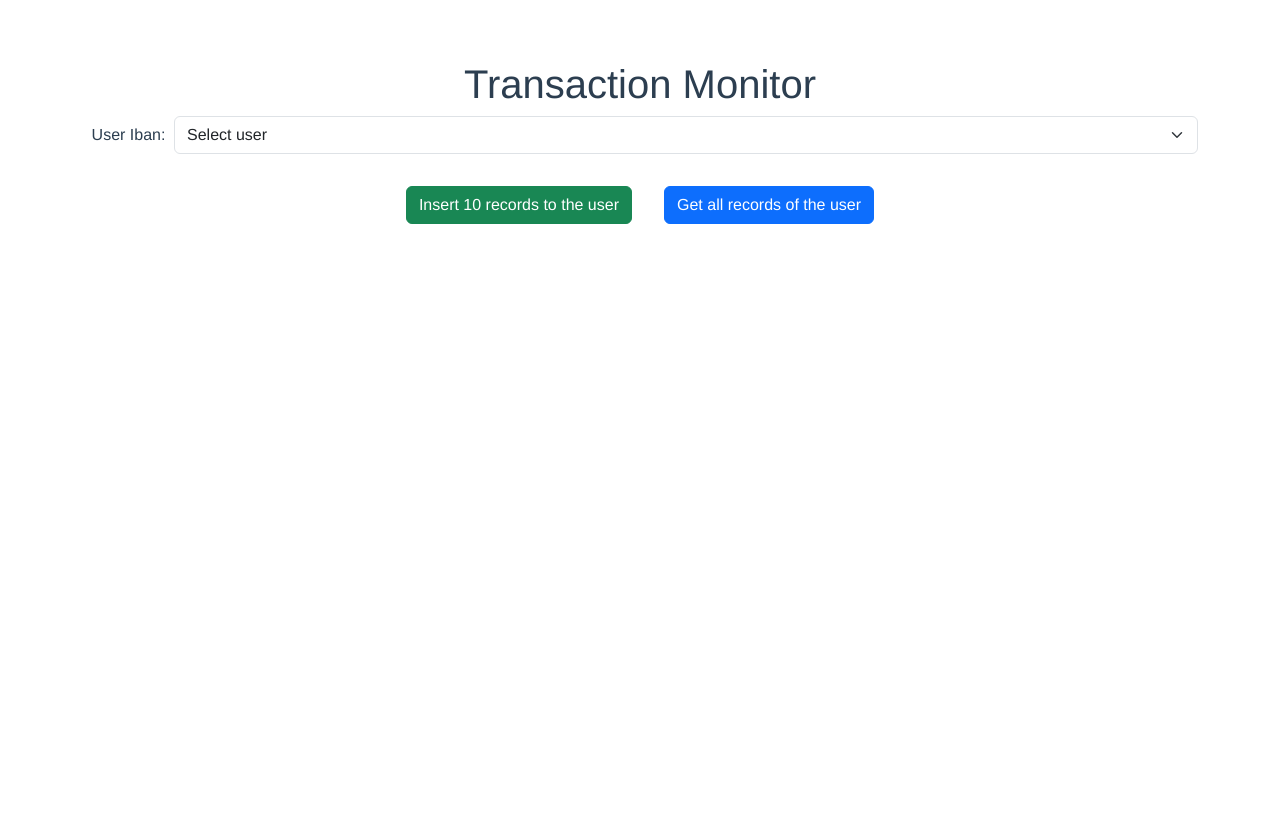
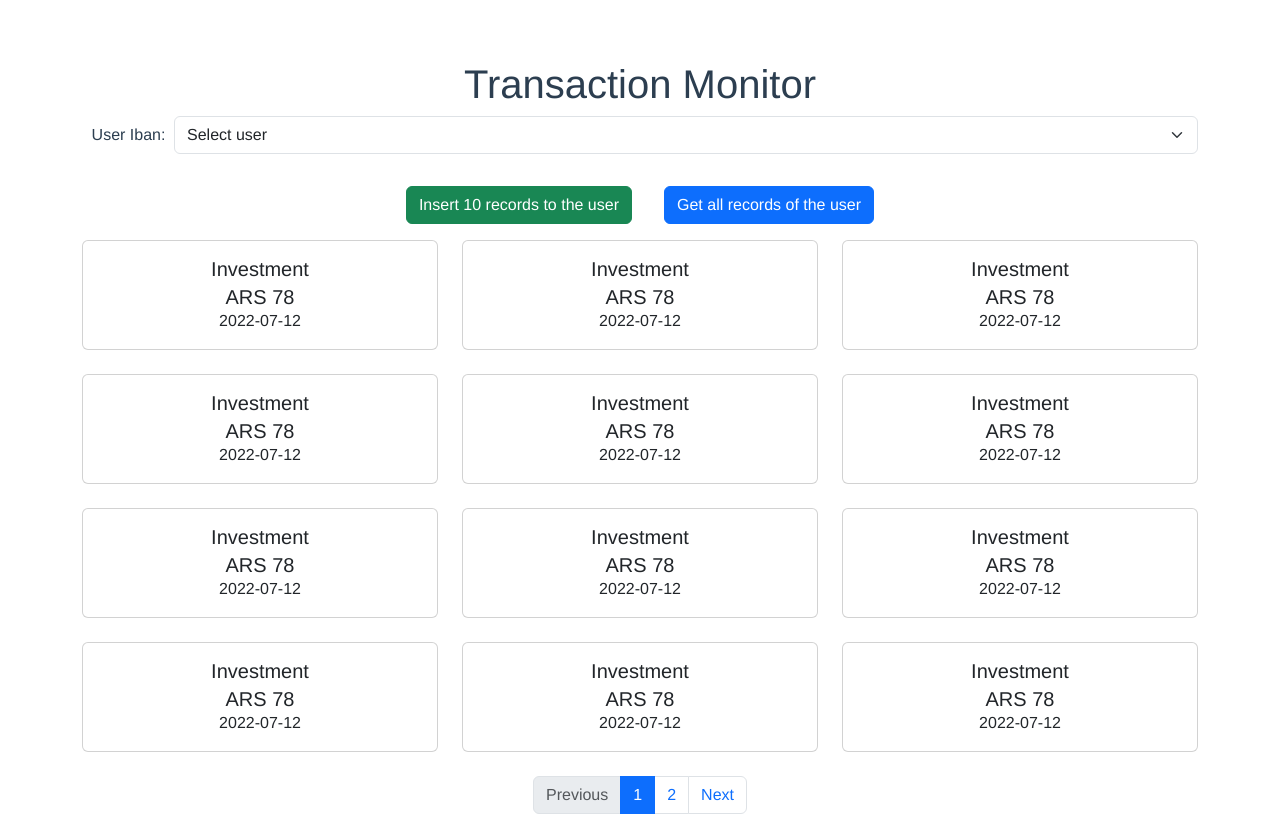
Before and after one commit to genewang0929/transaction-frontend, a Vue app: page / in a window 1280 px wide. Before the commit the page ends 800 px from the top, so only its background shows below. Built offline with nearby package versions, Linux system fonts and the light colour scheme.

Commit message:
feat: UI done

```diff
--- a/src/App.vue
+++ b/src/App.vue
@@ -16,31 +16,84 @@
     </div>
     <button class="btn btn-success m-3">Insert 10 records to the user</button>
     <button class="btn btn-primary m-3">Get all records of the user</button>
-    <!-- <div class="card">
-      <div class="card-body">
-        <h5 class="card-title">Investment</h5>
-        <h6 class="card-subtitle mb-2 text-muted">ARS 78</h6>
-        <p class="card-text">2022-07-12</p>
-      </div>
-    </div> -->
+
+    <!-- Cards -->
     <div class="row row-cols-1 row-cols-md-3">
-      <div class="col mb-4" v-for="card in cards" :key="card.id">
+      <div class="col mb-4" v-for="card in paginatedCards" :key="card.id">
         <div class="card">
-          <img :src="card.imageUrl" class="card-img-top" alt="Card Image">
           <div class="card-body">
-            <h5 class="card-title">{{ card.title }}</h5>
-            <h5 class="card-subtitle">{{ card.subtitle }}</h5>
-            <p class="card-text">{{ card.description }}</p>
+            <h5 class="card-title">{{ card.description }}</h5>
+            <h5 class="card-subtitle">{{ card.amountWithCurrency }}</h5>
+            <p class="card-text">{{ card.date }}</p>
           </div>
         </div>
       </div>
     </div>
+
+    <!-- Pagination -->
+    <nav aria-label="Page navigation">
+      <ul class="pagination justify-content-center">
+        <li class="page-item" :class="{ disabled: currentPage === 1 }">
+          <button class="page-link" @click="prevPage" :disabled="currentPage === 1">Previous</button>
+        </li>
+        <li class="page-item" v-for="page in totalPages" :key="page" :class="{ active: currentPage === page }">
+          <button class="page-link" @click="gotoPage(page)">{{ page }}</button>
+        </li>
+        <li class="page-item" :class="{ disabled: currentPage === totalPages }">
+          <button class="page-link" @click="nextPage" :disabled="currentPage === totalPages">Next</button>
+        </li>
+      </ul>
+    </nav>
   </div>
 </template>
 
 <script setup>
+import { computed, ref } from 'vue';
+
+const cards = ref([])
+const CARDS_PER_PAGE = 12
+const currentPage = ref(1)
+
+const initCards = () => {
+  let cardObj = {
+    id: 'fbfe820f-f017-4428-93cb-a18af834f4c6',
+    iban: 'MD130V0JGFQUND01H9MJJB0C',
+    description: 'Investment',
+    amountWithCurrency: 'ARS 78',
+    date: '2022-07-12'
+  }
+  for (let i = 0; i < 20; i++)
+    cards.value.push(cardObj)
+}
+
+const paginatedCards = computed(() => {
+  const startIndex = (currentPage.value - 1) * CARDS_PER_PAGE;
+  const endIndex = startIndex + CARDS_PER_PAGE;
+  return cards.value.slice(startIndex, endIndex);
+})
+
+const totalPages = computed(() => {
+  return Math.ceil(cards.value.length / CARDS_PER_PAGE);
+})
+
+const gotoPage = (pageNumber) => {
+  currentPage.value = pageNumber
+}
+
+const prevPage = () => {
+  if (currentPage.value > 1) {
+    currentPage.value--;
+  }
+}
+
+const nextPage = () => {
+  if (currentPage.value < totalPages.value) {
+    currentPage.value++;
+  }
+}
 
 
+initCards()
 </script>
 
 <style>
```
